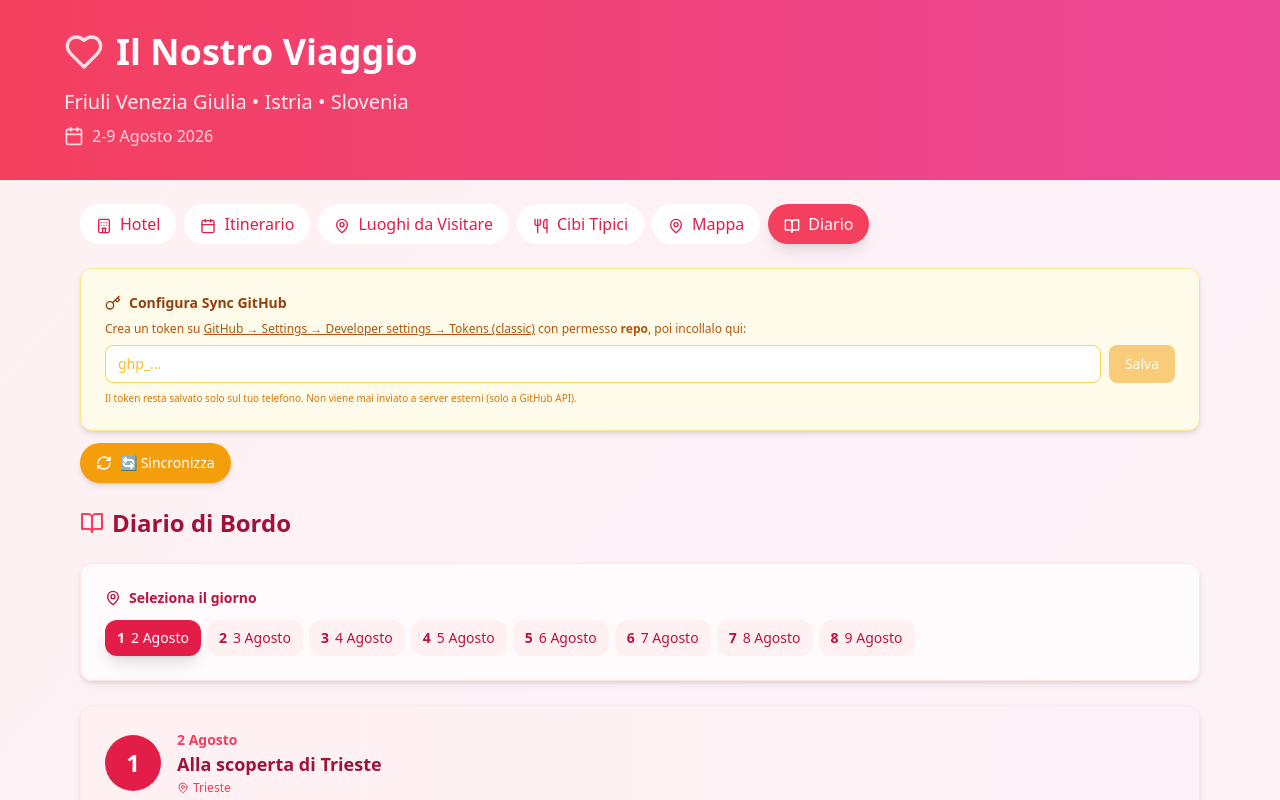
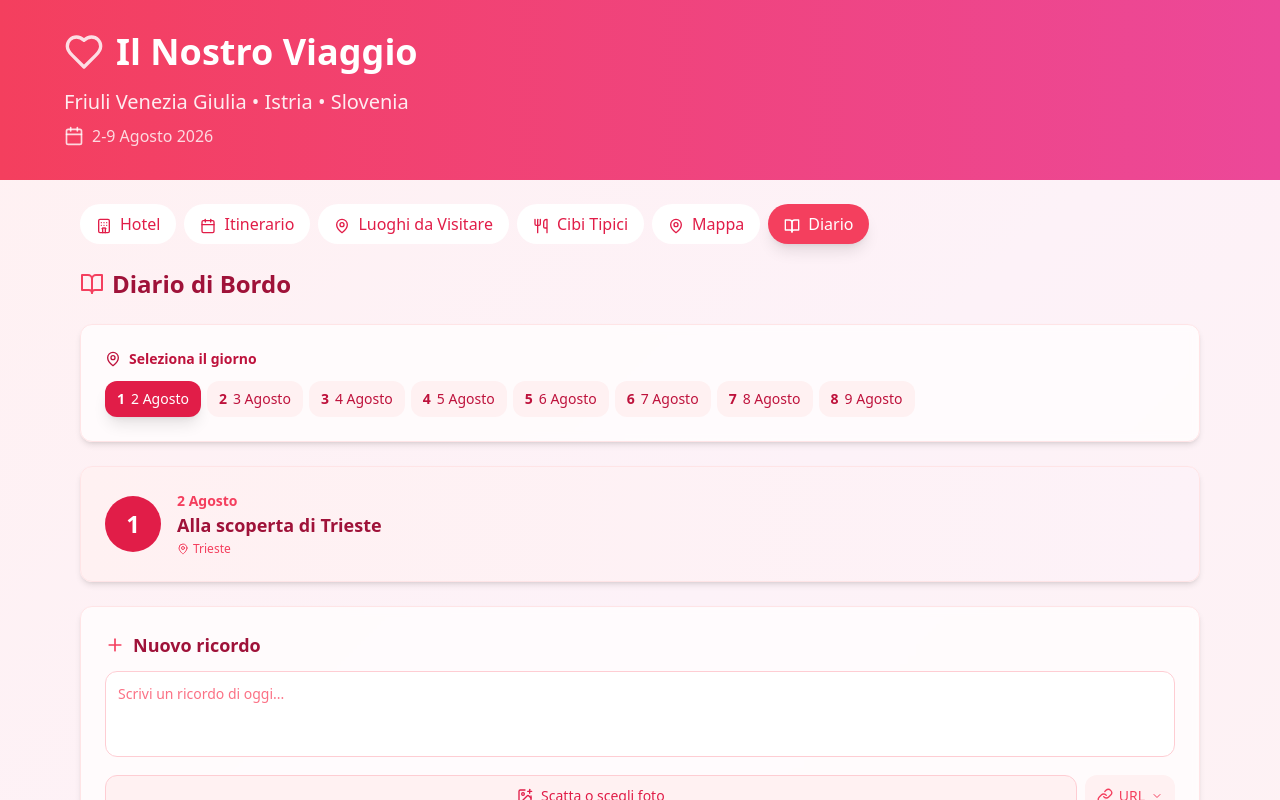
Before and after one commit to Parenji/per_marta, a React (Vite) app: page / in a window 1280 px wide. Both pictures are taken after a click on the button "Diario". Shown: the top 800 px of the page. Built offline with nearby package versions, Linux system fonts and the light colour scheme.

Commit message:
fix: counter checklist corretto (filtra per v.v), SyncPanel rimosso da UI (sostituito da auto-sync)

```diff
--- a/src/components/SyncPanel.jsx
+++ b/src/components/SyncPanel.jsx
@@ -42,7 +42,7 @@ function SyncPanel({ onSyncComplete }) {
       // Notify all components that sync completed
       window.dispatchEvent(new CustomEvent('sync-complete', { detail: result }))
       const entryCount = result.entries?.length || 0
-      const checklistCount = Object.values(result.checklist || {}).filter(Boolean).length
+      const checklistCount = Object.values(result.checklist || {}).filter(v => (typeof v === 'object' ? v.v : v)).length
 
       setStats({ entries: entryCount, checklist: checklistCount })
       setStatus('success')
--- a/src/components/TravelDiary.jsx
+++ b/src/components/TravelDiary.jsx
@@ -1,6 +1,5 @@
 import { useState, useEffect, useCallback, useRef } from 'react'
 import { BookOpen, Plus, Trash2, Camera, MapPin, ImagePlus, Link, ChevronDown, ChevronUp } from 'lucide-react'
-import SyncPanel from './SyncPanel'
 import { saveImage, getImage, deleteImage, resizeImage } from '../lib/db'
 import { markDeleted, autoSync } from '../lib/sync'
 
@@ -184,12 +183,6 @@ function TravelDiary() {
 
   return (
     <div className="space-y-6">
-      <SyncPanel
-        onSyncComplete={(result) => {
-          setEntries(result.entries || [])
-        }}
-      />
-
       <div className="flex items-center gap-2 mb-4">
         <BookOpen className="w-6 h-6 text-rose-500" />
         <h2 className="text-2xl font-bold text-rose-800">Diario di Bordo</h2>
--- a/src/pages/TravelHome.jsx
+++ b/src/pages/TravelHome.jsx
@@ -4,7 +4,6 @@ import { Link } from 'react-router-dom'
 import MapView from '../components/MapView'
 import InteractiveChecklist from '../components/InteractiveChecklist'
 import TravelDiary from '../components/TravelDiary'
-import SyncPanel from '../components/SyncPanel'
 import { autoSync } from '../lib/sync'
 import SyncIndicator from '../components/SyncIndicator'
 
@@ -634,7 +633,6 @@ const placesToVisit = [
 
           {activeSection === 'itinerary' && (
             <div className="space-y-6">
-              <SyncPanel />
               <div className="flex items-center gap-2 mb-4">
                 <Calendar className="w-6 h-6 text-rose-500" />
                 <h2 className="text-2xl font-bold text-rose-800">Il Nostro Itinerario</h2>
```
